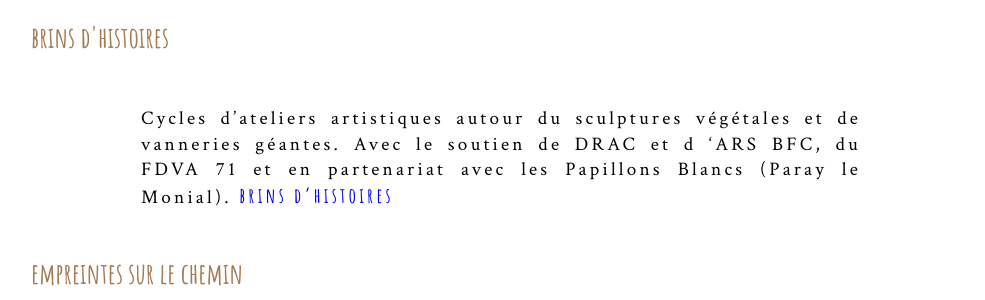
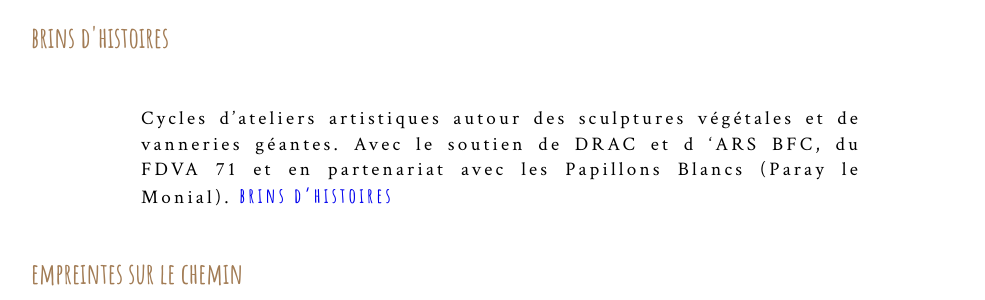
Before and after one commit to leshnik/revertouthaut, a Jekyll site: the page built from projets-en-cours-2024.md, in a window 1280 px wide and 900 px high. Shown: the part 347-647 px from the top of the window, without its empty margins (139-1124 px from the left). Built offline with Jekyll 4.4.1, drawn with Linux system fonts in a browser that asks for light colours.

Commit message:
projets en cours coquille du des

```diff
--- a/projets-en-cours-2024.md
+++ b/projets-en-cours-2024.md
@@ -6,7 +6,7 @@ summary:
 <h1>projets en cours, 2024</h1>
 
 <h3>brins d'histoires</h3>
-<p class="intro-text">Cycles d’ateliers artistiques autour du sculptures végétales et de vanneries géantes.
+<p class="intro-text">Cycles d’ateliers artistiques autour des sculptures végétales et de vanneries géantes.
 Avec le soutien de DRAC et d ‘ARS BFC, du FDVA 71 et en partenariat avec les Papillons Blancs (Paray le Monial).
 <a href="brins-d-histoires">brins d’histoires</a></p>
 
```
